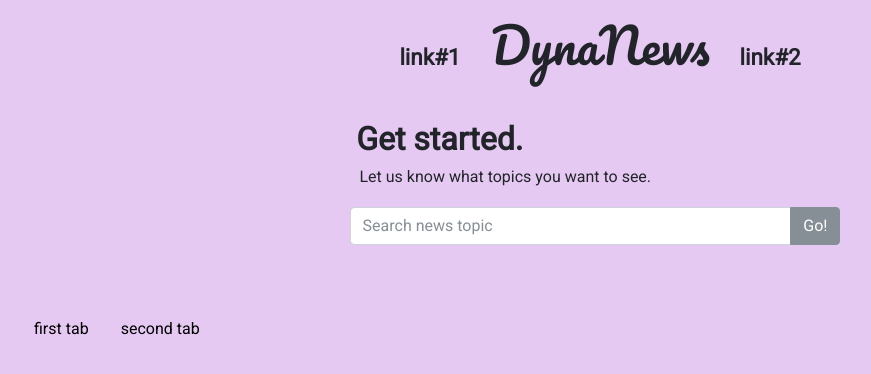
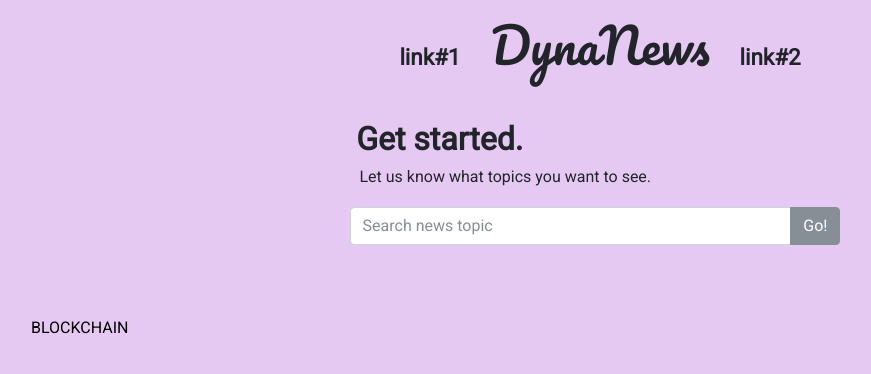
Before and after one commit to zktnguyen/newspaper, a React (Create React App) app: page / in a window 1280 px wide. Shown: the top 374 px of the page, without its empty margins (45-916 px from the left). Built offline with nearby package versions, Linux system fonts and the light colour scheme.

Commit message:
Implemented redux, using thunk to create and call actions from APIs

```diff
--- a/src/App.js
+++ b/src/App.js
@@ -1,4 +1,4 @@
-import React, { Component } from 'react';
+import React from 'react';
 import './App.css';
 import NavBar from './components/NavBar';
 import SearchBar from './components/SearchBar';
@@ -10,21 +10,14 @@ const links = [
   { title: 'link#2', href: '/', isLogo: false }
 ];
 
-const tabs = [
-  "first tab",
-  "second tab"
-];
+const tabs = ['blockchain'];
 
-class App extends Component {
-  render() {
-    return (
+const App = () => (
   <div>
     <NavBar links={links} />
     <SearchBar />
     <News topics={tabs} />
   </div>
 );
-  }
-}
 
 export default App;
--- a/src/App.scss
+++ b/src/App.scss
@@ -68,13 +68,14 @@
 .news-portion {
   margin: 4rem 3rem;
   .nav-pills {
-    a.nav-link {
+    button.btn-link {
+      text-decoration: none;
       color: black;
     }
-    a.nav-link.active {
-      background-color: rgb(209, 138, 240);
+    button.btn-link:active {
+      color: black;
     }
-    a.nav-link.disabled {
+    button.btn-link:hover {
       color: grey;
     }
   }
--- /dev/null
+++ b/src/actions/news.js
@@ -0,0 +1,19 @@
+import api from '../api';
+
+const GET_NEWS = 'GET_NEWS';
+
+export const getNews = (query) => dispatch =>
+  api.news.get(query).then(news => {
+    const action = {
+      type: GET_NEWS,
+      payload: {
+        news,
+        query
+      }
+    };
+    dispatch(action);
+  });
+
+export const actionTypes = {
+  GET_NEWS
+};
--- a/src/api.js
+++ b/src/api.js
@@ -4,6 +4,6 @@ const apiKey = 'b4b13a84220748aeb22674d626bb042d';
 
 export default {
   news: {
-    get: query => axios.get(`https://newsapi.org/v2/everything?q=${query}&sortBy=publishedAt&apiKey=${apiKey}`).then(res => res.articles)
+    get: query => axios.get(`https://newsapi.org/v2/everything?q=${query}&sortBy=publishedAt&apiKey=${apiKey}`).then(res => res.data.articles)
   }
 }
--- a/src/components/NewsTab.js
+++ b/src/components/NewsTab.js
@@ -1,22 +1,33 @@
-import React from 'react';
+import React, { Component } from 'react';
 import PropTypes from 'prop-types';
 
-const NewsTab = ({ topic, href }) => (
-  <li className="nav-item">
-    <a className="nav-link" href={href}>
-      {topic}
-    </a>
-  </li>
-);
+// const NewsTab = ({ topic, href }) => (
+
+// );
+
+class NewsTab extends Component {
+  showNews = () => console.log(`showing news for ${this.props.topic}`);
+
+  render() {
+    const { topic } = this.props;
+    return (
+      <div>
+          <li className="nav-item">
+            <button className="btn btn-link" onClick={this.showNews}>
+              {topic.toUpperCase()}
+            </button>
+          </li>
+      </div>
+    );
+  }
+}
 
 NewsTab.defaultProps = {
-  topic: 'New Tab',
-  href: '/'
+  topic: 'New Tab'
 };
 
 NewsTab.propTypes = {
-  topic: PropTypes.string,
-  href: PropTypes.string
+  topic: PropTypes.string
 };
 
 export default NewsTab;
--- a/src/components/SearchBar.js
+++ b/src/components/SearchBar.js
@@ -1,4 +1,8 @@
 import React, { Component } from 'react';
+import PropTypes from 'prop-types';
+import { connect } from 'react-redux';
+import { bindActionCreators } from 'redux';
+import { getNews } from '../actions/news';
 
 class SearchBar extends Component {
   constructor(props) {
@@ -12,7 +16,8 @@ class SearchBar extends Component {
     this.setState({ query });
   }
 
-  addTab = () => "stupid";
+  addTab = () => this.state.query ? this.props.getNews(this.state.query)
+  : this.setState({ query: '' });
 
   render() {
     return (
@@ -34,4 +39,13 @@ class SearchBar extends Component {
   }
 }
 
-export default SearchBar;
+SearchBar.propTypes = {
+  getNews: PropTypes.func.isRequired
+};
+
+function mapDispatchToProps(dispatch) {
+  return bindActionCreators({ getNews }, dispatch);
+}
+
+
+export default connect(null, mapDispatchToProps)(SearchBar);
--- a/src/index.js
+++ b/src/index.js
@@ -1,8 +1,18 @@
 import React from 'react';
 import ReactDOM from 'react-dom';
+import { applyMiddleware, createStore } from 'redux';
+import { Provider } from 'react-redux';
+import thunk from 'redux-thunk'; // eslint-disable-next-line
+import logger from 'redux-logger';
 import './index.css';
 import App from './App';
 import registerServiceWorker from './registerServiceWorker';
+import reducers from './reducers';
 
-ReactDOM.render(<App />, document.getElementById('root'));
+const middleware = applyMiddleware(thunk, logger);
+const store = createStore(reducers, middleware);
+
+ReactDOM.render(<Provider store={store}>
+  <App/>
+</Provider>, document.getElementById('root'));
 registerServiceWorker();
--- /dev/null
+++ b/src/reducers/index.js
@@ -0,0 +1,7 @@
+import { combineReducers } from 'redux';
+
+import newsReducer from './newsReducer';
+
+export default combineReducers({
+  news: newsReducer
+});
--- /dev/null
+++ b/src/reducers/newsReducer.js
@@ -0,0 +1,13 @@
+import { actionTypes } from '../actions/news';
+
+export default function(state = {}, action) {
+  switch(action.type) {
+    case actionTypes.GET_NEWS:
+      if (action.payload !== undefined) {
+        return {...state, [action.payload.query] : [...action.payload.news] };
+      }
+      return state;
+    default:
+      return state;
+  }
+}
```
Also changed, not shown: package.json (+6 -2 lines), 2 other files (tests, documents, lock files or other folders). Lines whose indentation alone changed are shown as unchanged.
